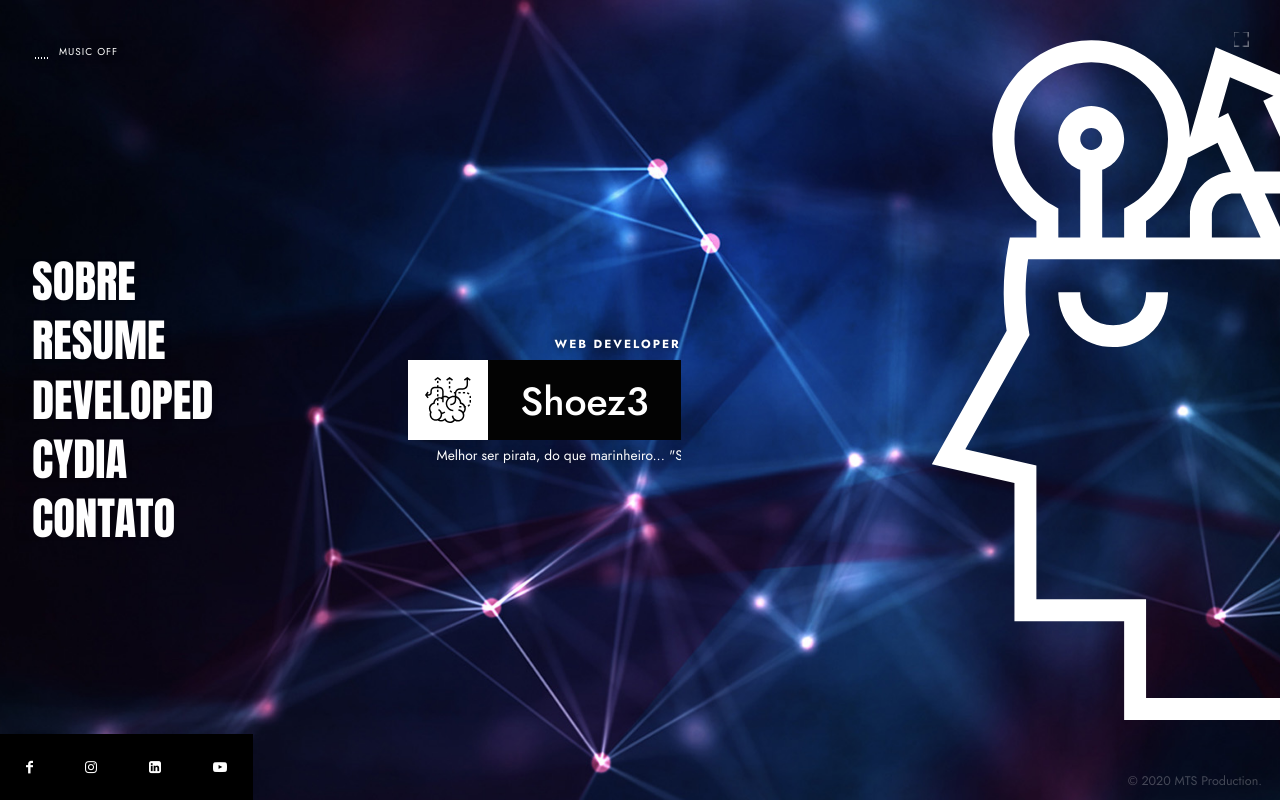
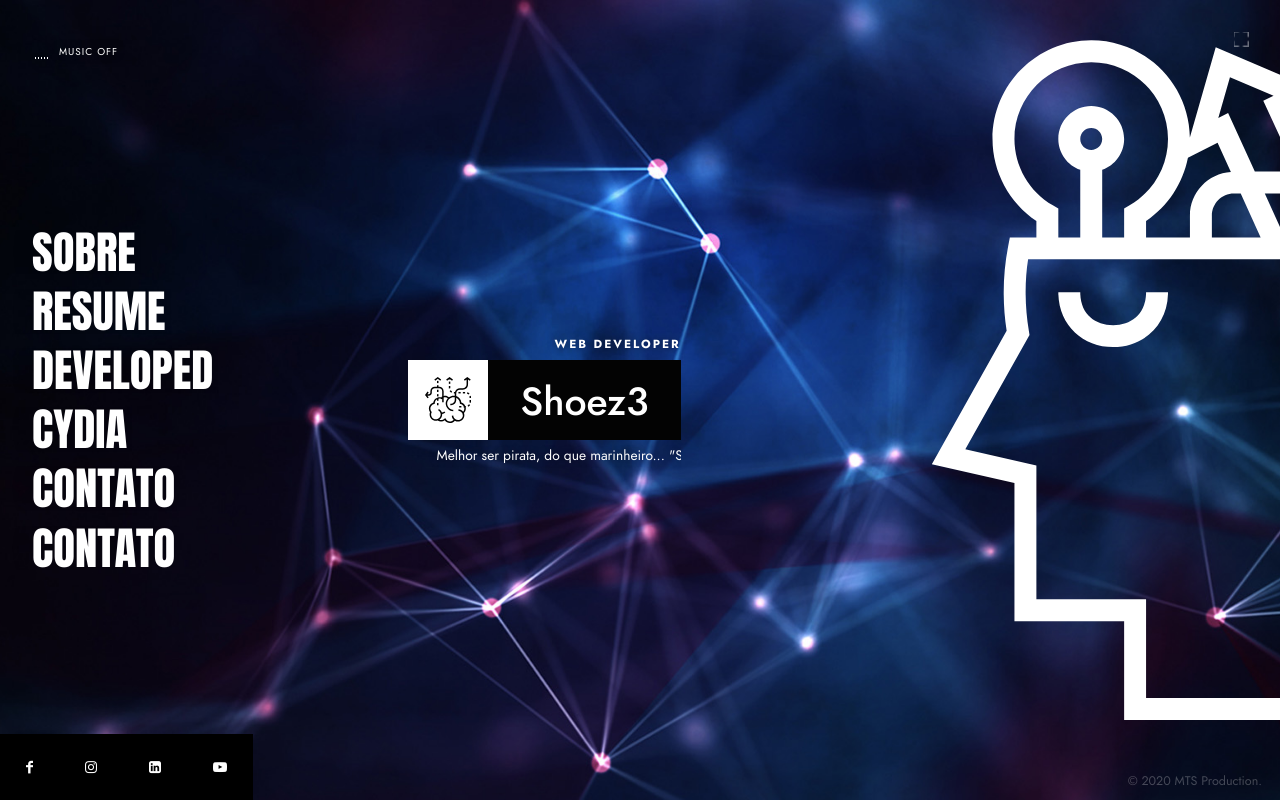
Before and after one commit to Shoez1/MyPage, a plain HTML site: page index.html in a window 1280 px wide. Drawn offline with Linux system fonts and the light colour scheme.

Commit message:
Update index.html

```diff
--- a/index.html
+++ b/index.html
@@ -68,6 +68,9 @@
                 <span class="item-name">Cydia</span>
             </a>
             <a href="contact.html" data-slug="contact">
+                <span class="item-name">Contato</span>
+			</a>
+            <a href="https://shoez1.github.io/doccodes.github.io/" >
                 <span class="item-name">Contato</span>
             </a>
         </nav>
```
